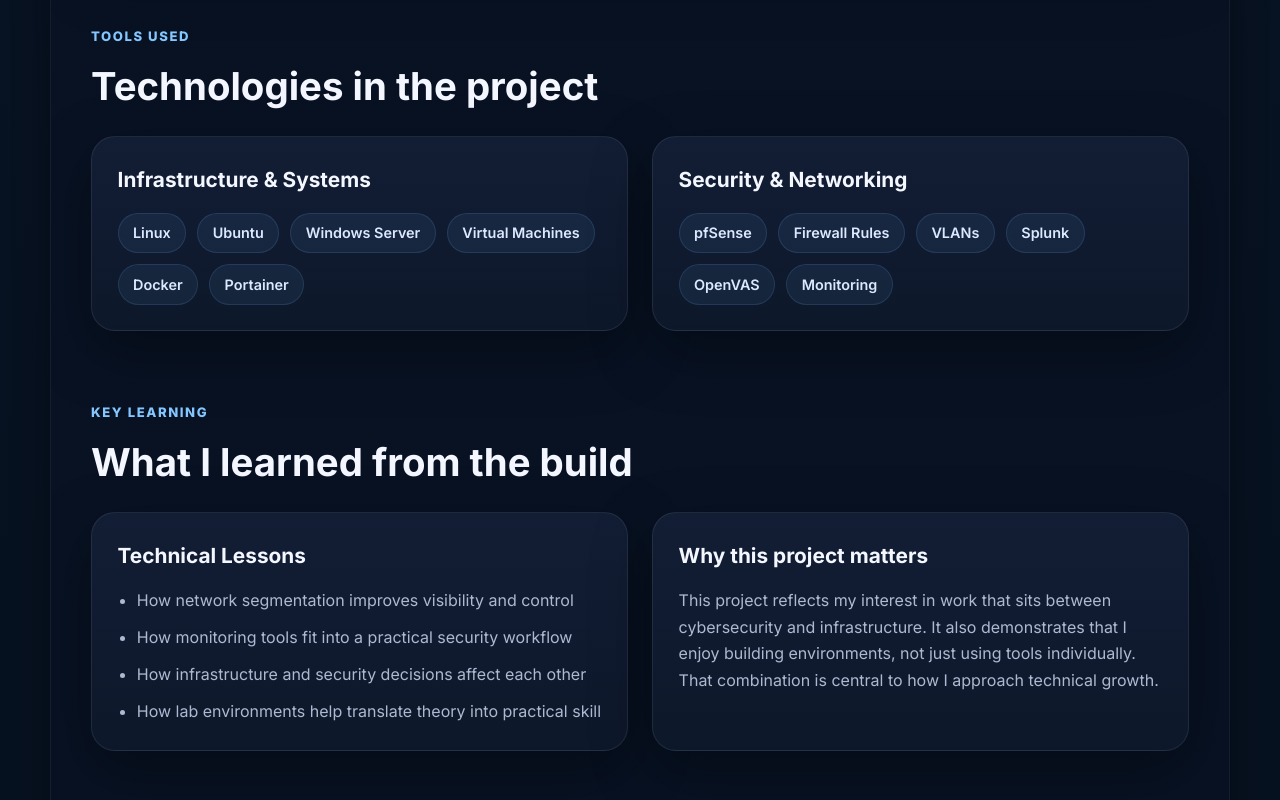
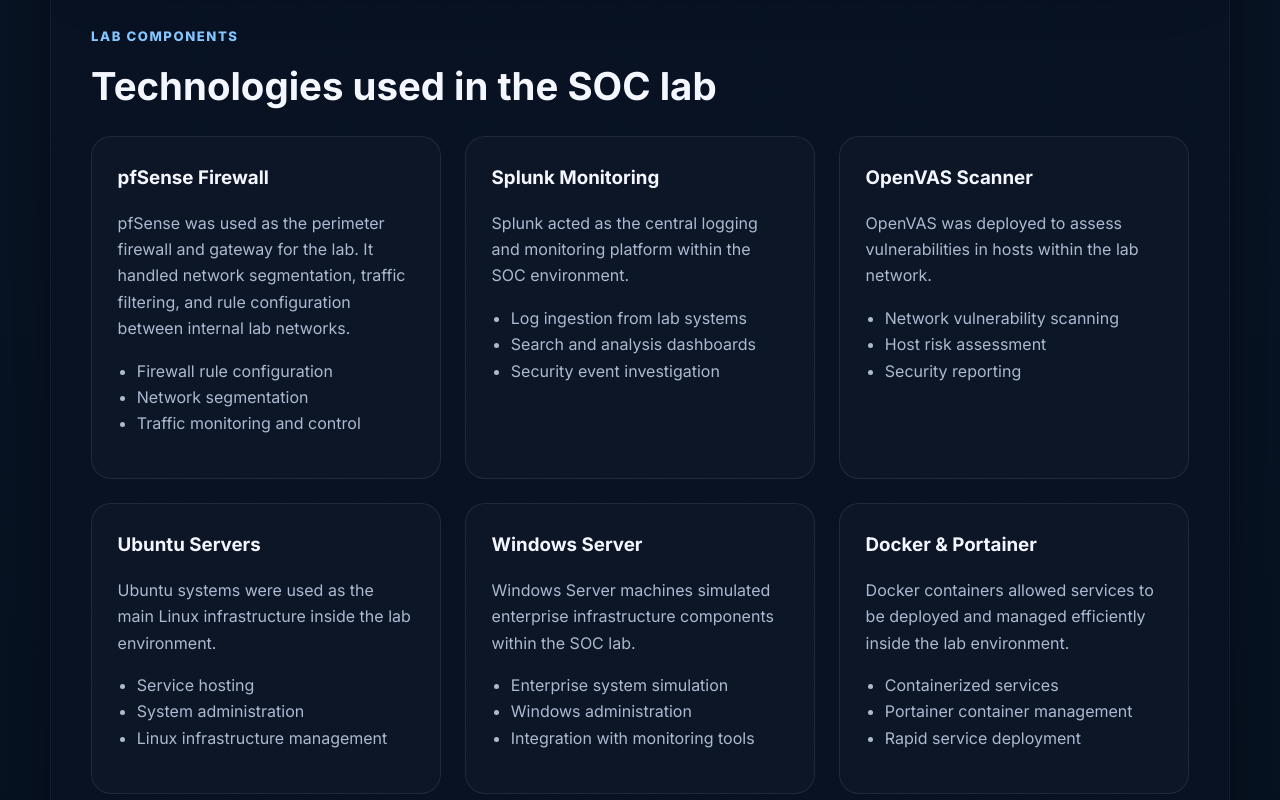
Before and after one commit to evagibson/evagibson.github.io, a plain HTML site: page projects/soc-lab.html in a window 1280 px wide. Shown: the part 1900-2700 px from the top of the page. Drawn offline with Linux system fonts and the light colour scheme.

Commit message:
Add tool grid layout and update lab components section

```diff
--- a/projects/soc-lab.html
+++ b/projects/soc-lab.html
@@ -329,6 +329,40 @@
       padding-left: 1.1rem;
     }
 
+    .tool-grid{
+      display:grid;
+      grid-template-columns:repeat(auto-fit,minmax(280px,1fr));
+      gap:1.5rem;
+    }
+
+    .tool-card{
+      padding:1.6rem;
+      border-radius:20px;
+      background:rgba(255,255,255,0.02);
+      border:1px solid rgba(255,255,255,0.08);
+      transition:transform .2s ease;
+    }
+
+    .tool-card:hover{
+      transform:translateY(-4px);
+    }
+
+    .tool-card h3{
+      margin-top:0;
+      margin-bottom:.6rem;
+    }
+
+    .tool-card p{
+      color:#aeb9d1;
+    }
+
+    .tool-card ul{
+      margin-top:.7rem;
+      padding-left:1.2rem;
+      color:#aeb9d1;
+    }
+
+
     .screenshot-placeholder {
       min-height: 240px;
       border-radius: 20px;
@@ -552,35 +586,99 @@
 
       <section class="section">
         <div class="container">
+
           <div class="section-heading">
-            <p class="section-label">Tools Used</p>
-            <h2>Technologies in the project</h2>
+            <p class="section-label">Lab Components</p>
+            <h2>Technologies used in the SOC lab</h2>
           </div>
 
-          <div class="content-grid">
-            <article class="content-card">
-              <h3>Infrastructure & Systems</h3>
-              <div class="badge-group">
-                <span class="badge">Linux</span>
-                <span class="badge">Ubuntu</span>
-                <span class="badge">Windows Server</span>
-                <span class="badge">Virtual Machines</span>
-                <span class="badge">Docker</span>
-                <span class="badge">Portainer</span>
-              </div>
-            </article>
+          <div class="tool-grid">
 
-            <article class="content-card">
-              <h3>Security & Networking</h3>
-              <div class="badge-group">
-                <span class="badge">pfSense</span>
-                <span class="badge">Firewall Rules</span>
-                <span class="badge">VLANs</span>
-                <span class="badge">Splunk</span>
-                <span class="badge">OpenVAS</span>
-                <span class="badge">Monitoring</span>
-              </div>
-            </article>
+            <div class="tool-card">
+              <h3>pfSense Firewall</h3>
+              <p>
+                pfSense was used as the perimeter firewall and gateway for the lab.
+                It handled network segmentation, traffic filtering, and rule
+                configuration between internal lab networks.
+              </p>
+
+              <ul>
+                <li>Firewall rule configuration</li>
+                <li>Network segmentation</li>
+                <li>Traffic monitoring and control</li>
+              </ul>
+            </div>
+
+            <div class="tool-card">
+              <h3>Splunk Monitoring</h3>
+              <p>
+                Splunk acted as the central logging and monitoring platform
+                within the SOC environment.
+              </p>
+
+              <ul>
+                <li>Log ingestion from lab systems</li>
+                <li>Search and analysis dashboards</li>
+                <li>Security event investigation</li>
+              </ul>
+            </div>
+
+            <div class="tool-card">
+              <h3>OpenVAS Scanner</h3>
+              <p>
+                OpenVAS was deployed to assess vulnerabilities in hosts
+                within the lab network.
+              </p>
+
+              <ul>
+                <li>Network vulnerability scanning</li>
+                <li>Host risk assessment</li>
+                <li>Security reporting</li>
+              </ul>
+            </div>
+
+            <div class="tool-card">
+              <h3>Ubuntu Servers</h3>
+              <p>
+                Ubuntu systems were used as the main Linux infrastructure
+                inside the lab environment.
+              </p>
+
+              <ul>
+                <li>Service hosting</li>
+                <li>System administration</li>
+                <li>Linux infrastructure management</li>
+              </ul>
+            </div>
+
+            <div class="tool-card">
+              <h3>Windows Server</h3>
+              <p>
+                Windows Server machines simulated enterprise infrastructure
+                components within the SOC lab.
+              </p>
+
+              <ul>
+                <li>Enterprise system simulation</li>
+                <li>Windows administration</li>
+                <li>Integration with monitoring tools</li>
+              </ul>
+            </div>
+
+            <div class="tool-card">
+              <h3>Docker & Portainer</h3>
+              <p>
+                Docker containers allowed services to be deployed and managed
+                efficiently inside the lab environment.
+              </p>
+
+              <ul>
+                <li>Containerized services</li>
+                <li>Portainer container management</li>
+                <li>Rapid service deployment</li>
+              </ul>
+            </div>
+
           </div>
         </div>
       </section>
@@ -645,7 +743,7 @@
     <footer class="site-footer">
       <div class="container" style="display:flex;justify-content:space-between;gap:1rem;flex-wrap:wrap;">
         <p>© 2026 Eva Kamau</p>
-        <p>Built with HTML, CSS, and GitHub Pages.</p>
+        <!-- <p>Built with HTML, CSS, and GitHub Pages.</p> -->
       </div>
     </footer>
   </div>
```
